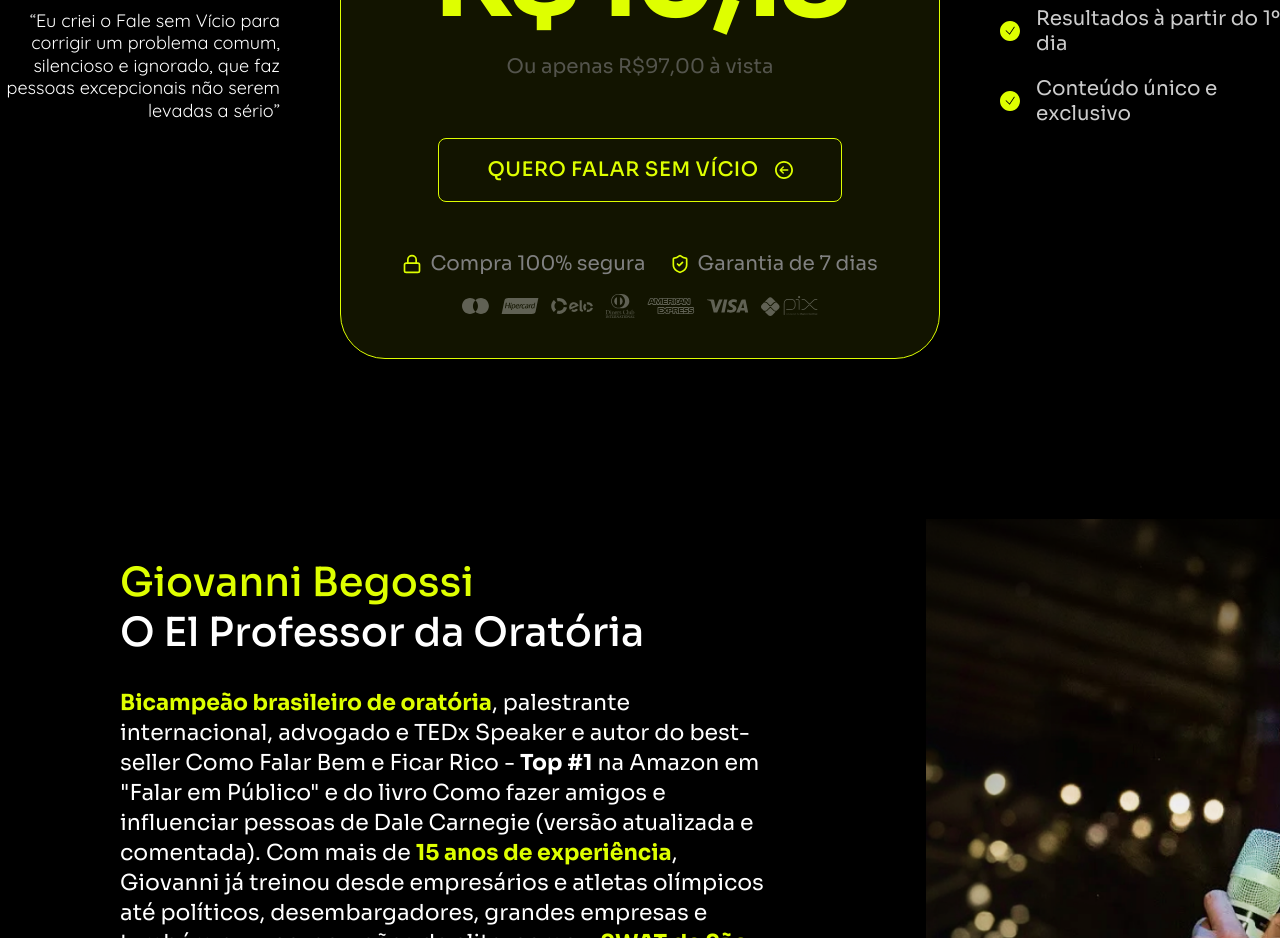
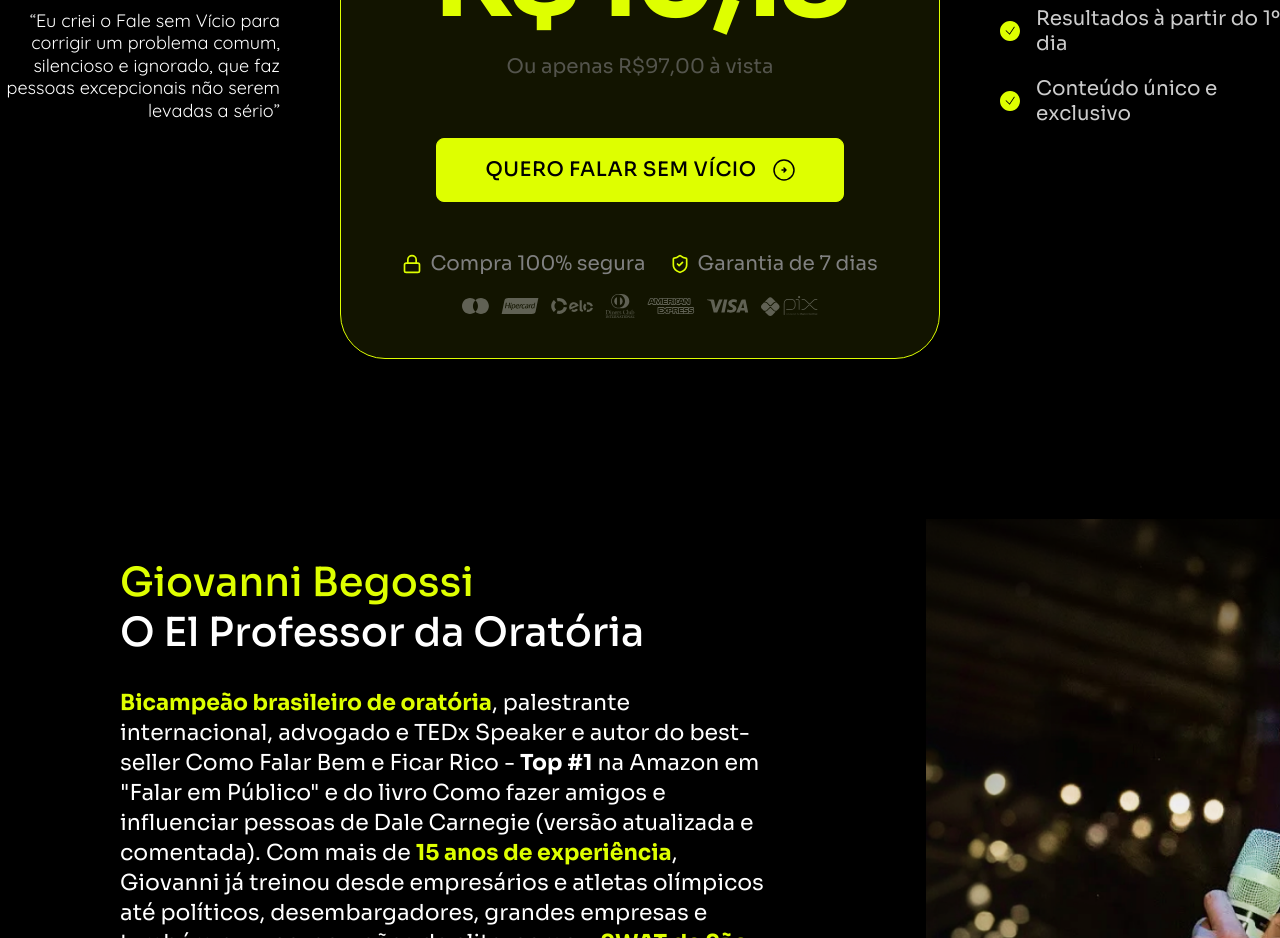
Before and after one commit to abrahaogabriel/fale-sem-vicio, a React (Vite) app: page / in a window 1280 px wide. Shown: the part 7100-8038 px from the top of the page. Built offline with nearby package versions, Linux system fonts and the light colour scheme; a web font is replaced by a local one.

Commit message:
style: fix price cta design and hover effect

```diff
--- a/src/components/sections/PriceSection.tsx
+++ b/src/components/sections/PriceSection.tsx
@@ -1,9 +1,8 @@
-import { ArrowRight, Lock, ShieldCheck } from "lucide-react";
+import { Lock, ShieldCheck } from "lucide-react";
 import { motion } from "framer-motion";
 import imgGiovanni from "../../assets/giovannisrc.png";
 import imgLogosCartao from "../../assets/logos_cartao.svg";
 import imgCheckYellow from "../../assets/check_yellow.svg";
-const imgArrow = "/assets/arrow.svg";
 
 // SVG for the Price Box Logo
 const PriceLogo = () => (
@@ -108,14 +107,13 @@ export function PriceSection() {
                         </div>
 
                         {/* CTA Button */}
-                        <a href="#preco" className="btn-outline flex items-center gap-4 group px-12 mt-4 cursor-pointer">
+                        <a href="#preco" className="btn-primary flex items-center gap-4 group px-12 mt-4 cursor-pointer justify-center">
                             <span className="uppercase tracking-wide font-medium text-[16px] md:text-[20px] whitespace-nowrap">Quero falar sem vício</span>
-                            <div className="w-[18px] h-[18px] flex items-center justify-center">
-                                <img
-                                    src={imgArrow}
-                                    alt="Arrow"
-                                    className="w-full h-full transition-transform group-hover:translate-x-1"
-                                />
+                            <div className="shrink-0 transition-transform group-hover:translate-x-1">
+                                <svg width="22" height="22" viewBox="0 0 22 22" fill="none" xmlns="http://www.w3.org/2000/svg">
+                                    <circle cx="11" cy="11" r="10" stroke="currentColor" strokeWidth="1.5" />
+                                    <path d="M9 11H13M13 11L11 9M13 11L11 13" stroke="currentColor" strokeWidth="1.5" strokeLinecap="round" strokeLinejoin="round" />
+                                </svg>
                             </div>
                         </a>
 
--- a/src/index.css
+++ b/src/index.css
@@ -56,4 +56,8 @@
   .btn-outline {
     @apply border border-brand-lime rounded-btn px-12 py-4 text-brand-lime text-[20px] font-medium transition-all hover:bg-brand-lime/10 flex items-center gap-3.5;
   }
+
+  .btn-primary {
+    @apply bg-brand-lime border border-brand-lime rounded-[8px] px-12 py-4 text-brand-dark text-[20px] font-medium transition-all hover:bg-transparent hover:text-brand-lime flex items-center gap-3.5;
+  }
 }
```
